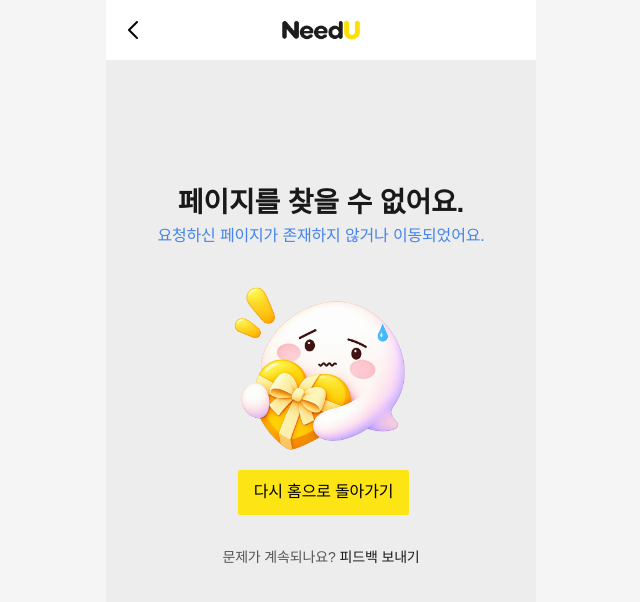
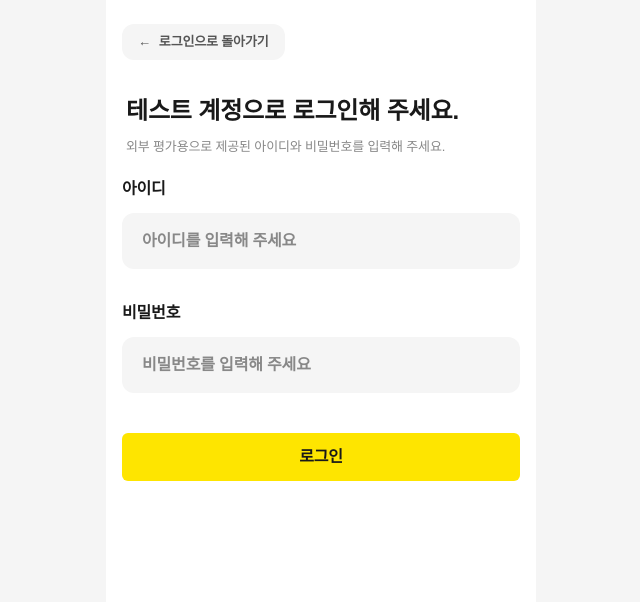
Before and after one commit to 100-hours-a-week/KTB4-4th-FE, a Next.js app: page /login/demo in a window 1280 px wide. Before the commit this address had no page. Shown: the top 602 px of the page, without its empty margins (319-959 px from the left). Built offline with nearby package versions, Linux system fonts and the light colour scheme.

Commit message:
feat: 테스트 계정 로그인 기능 연동 (#687)

```diff
--- /dev/null
+++ b/src/app/login/demo/page.tsx
@@ -0,0 +1,36 @@
+// 테스트 계정 아이디와 비밀번호를 입력하는 로그인 페이지
+import Link from "next/link";
+
+import DemoLoginForm from "@/components/auth/DemoLoginForm";
+import PageIntro from "@/components/common/PageIntro";
+
+import type { Metadata } from "next";
+
+export const metadata: Metadata = {
+  title: "테스트 계정 로그인",
+};
+
+export default function DemoLoginPage() {
+  return (
+    <main className="page-content flex min-h-full flex-1 flex-col overflow-y-auto bg-background pb-[max(16px,env(safe-area-inset-bottom))] text-foreground">
+      <header className="flex shrink-0 pt-6">
+        <Link
+          href="/login"
+          className="inline-flex h-9 w-fit items-center gap-2 rounded-md bg-background-subtle px-4 text-body-sm font-bold text-foreground-secondary transition-colors hover:bg-border focus-visible:outline-2 focus-visible:outline-offset-2 focus-visible:outline-primary"
+        >
+          <span aria-hidden="true">←</span>
+          로그인으로 돌아가기
+        </Link>
+      </header>
+
+      <div className="mt-5">
+        <PageIntro
+          title="테스트 계정으로 로그인해 주세요."
+          description="외부 평가용으로 제공된 아이디와 비밀번호를 입력해 주세요."
+        />
+      </div>
+
+      <DemoLoginForm />
+    </main>
+  );
+}
--- a/src/app/login/page.tsx
+++ b/src/app/login/page.tsx
@@ -1,5 +1,6 @@
-// 카카오 로그인을 시작하는 로그인 페이지
+// 카카오 로그인과 테스트 계정 로그인을 제공하는 로그인 페이지
 import Image from "next/image";
+import Link from "next/link";
 
 import KakaoLoginButton from "@/components/auth/KakaoLoginButton";
 
@@ -35,6 +36,13 @@ export default function LoginPage() {
       </div>
 
       <KakaoLoginButton />
+
+      <Link
+        href="/login/demo"
+        className="mt-3 self-center px-3 py-2 text-caption font-medium text-muted underline decoration-muted decoration-1 underline-offset-4 transition-colors hover:text-foreground-secondary focus-visible:rounded-sm focus-visible:outline-2 focus-visible:outline-offset-2 focus-visible:outline-foreground-secondary"
+      >
+        테스트 계정으로 로그인하기
+      </Link>
     </main>
   );
 }
--- /dev/null
+++ b/src/components/auth/DemoLoginForm.tsx
@@ -0,0 +1,141 @@
+// 테스트 계정 로그인 입력과 인증 후 이동 흐름을 관리하는 폼
+"use client";
+
+import { useEffect, useState, type FormEvent } from "react";
+
+import ActionButton from "@/components/common/ActionButton";
+import { ApiRequestError } from "@/lib/api/client";
+import { loginWithDemoAccount } from "@/lib/api/demoLogin";
+import { checkLoginValidity, clearLoginValidityCache } from "@/lib/api/loginValidity";
+
+const LOGIN_ID_MAX_LENGTH = 50;
+const PASSWORD_MAX_LENGTH = 72;
+
+function validateCredentials(loginId: string, password: string) {
+  if (!loginId || !password) {
+    return "아이디와 비밀번호를 모두 입력해 주세요.";
+  }
+
+  if (loginId.length > LOGIN_ID_MAX_LENGTH || password.length > PASSWORD_MAX_LENGTH) {
+    return "아이디 또는 비밀번호의 길이를 확인해 주세요.";
+  }
+
+  return null;
+}
+
+export default function DemoLoginForm() {
+  const [loginId, setLoginId] = useState("");
+  const [password, setPassword] = useState("");
+  const [errorMessage, setErrorMessage] = useState<string | null>(null);
+  const [isSubmitting, setIsSubmitting] = useState(false);
+  const [isUnavailable, setIsUnavailable] = useState(false);
+  const [retryAfterSeconds, setRetryAfterSeconds] = useState(0);
+
+  useEffect(() => {
+    if (retryAfterSeconds <= 0) return;
+
+    const timer = window.setInterval(() => {
+      setRetryAfterSeconds((seconds) => Math.max(0, seconds - 1));
+    }, 1_000);
+
+    return () => window.clearInterval(timer);
+  }, [retryAfterSeconds]);
+
+  const handleSubmit = async (event: FormEvent<HTMLFormElement>) => {
+    event.preventDefault();
+
+    const validationMessage = validateCredentials(loginId, password);
+
+    if (validationMessage) {
+      setErrorMessage(validationMessage);
+      return;
+    }
+
+    setErrorMessage(null);
+    setIsSubmitting(true);
+
+    try {
+      await loginWithDemoAccount({ loginId, password });
+      clearLoginValidityCache();
+      const session = await checkLoginValidity();
+      window.location.replace(session.user.onboardingCompleted ? "/" : "/onboarding");
+    } catch (error) {
+      if (error instanceof ApiRequestError) {
+        setErrorMessage(error.message);
+
+        if (error.status === 404) {
+          setIsUnavailable(true);
+        }
+
+        if (error.status === 429) {
+          setRetryAfterSeconds(error.retryAfterSeconds ?? 60);
+        }
+      } else {
+        setErrorMessage("네트워크 연결을 확인한 뒤 다시 시도해 주세요.");
+      }
+    } finally {
+      setIsSubmitting(false);
+    }
+  };
+
+  const isDisabled = isSubmitting || isUnavailable || retryAfterSeconds > 0;
+  const buttonLabel = retryAfterSeconds > 0 ? `${retryAfterSeconds}초 후 다시 시도` : "로그인";
+
+  return (
+    <form className="mt-5 flex flex-col" onSubmit={handleSubmit} noValidate>
+      <label className="text-body-lg font-bold" htmlFor="demo-login-id">
+        아이디
+        <input
+          id="demo-login-id"
+          name="loginId"
+          type="text"
+          autoComplete="username"
+          maxLength={LOGIN_ID_MAX_LENGTH}
+          value={loginId}
+          disabled={isUnavailable}
+          aria-invalid={Boolean(errorMessage)}
+          aria-describedby={errorMessage ? "demo-login-error" : undefined}
+          className="mt-3 h-14 w-full appearance-none rounded-md border-0 bg-background-subtle px-5 text-body-lg text-foreground outline-none placeholder:text-muted focus-visible:outline-2 focus-visible:outline-offset-[-2px] focus-visible:outline-primary disabled:cursor-not-allowed disabled:text-muted"
+          placeholder="아이디를 입력해 주세요"
+          onChange={(event) => setLoginId(event.target.value)}
+        />
+      </label>
+
+      <label className="mt-8 text-body-lg font-bold" htmlFor="demo-password">
+        비밀번호
+        <input
+          id="demo-password"
+          name="password"
+          type="password"
+          autoComplete="current-password"
+          maxLength={PASSWORD_MAX_LENGTH}
+          value={password}
+          disabled={isUnavailable}
+          aria-invalid={Boolean(errorMessage)}
+          aria-describedby={errorMessage ? "demo-login-error" : undefined}
+          className="mt-3 h-14 w-full appearance-none rounded-md border-0 bg-background-subtle px-5 font-system-ko text-body-lg text-foreground outline-none placeholder:text-muted focus-visible:outline-2 focus-visible:outline-offset-[-2px] focus-visible:outline-primary disabled:cursor-not-allowed disabled:text-muted"
+          placeholder="비밀번호를 입력해 주세요"
+          onChange={(event) => setPassword(event.target.value)}
+        />
+      </label>
+
+      <div className="mt-2 min-h-5" aria-live="polite">
+        {errorMessage && (
+          <p id="demo-login-error" className="text-body-sm text-danger" role="alert">
+            {errorMessage}
+          </p>
+        )}
+      </div>
+
+      <ActionButton
+        type="submit"
+        isLoading={isSubmitting}
+        loadingText="로그인 중..."
+        disabled={isDisabled}
+        className="mt-3 shrink-0"
+      >
+        <strong className="font-bold">{buttonLabel}</strong>
+      </ActionButton>
+    </form>
+  );
+}
--- a/src/lib/api/client.ts
+++ b/src/lib/api/client.ts
@@ -11,6 +11,10 @@ interface CsrfErrorResponse {
   data?: {
     csrfTokenRefreshRequired?: boolean;
   } | null;
+}
+
+interface ApiFetchOptions {
+  refreshAccessTokenOnUnauthorized?: boolean;
 }
 
 let refreshRequest: Promise<void> | null = null;
@@ -97,7 +101,11 @@ export function redirectToLogin() {
   }
 }
 
-export async function apiFetch(input: string | URL, init: RequestInit = {}) {
+export async function apiFetch(
+  input: string | URL,
+  init: RequestInit = {},
+  { refreshAccessTokenOnUnauthorized = true }: ApiFetchOptions = {},
+) {
   const requestVersion = refreshVersion;
   let requestInit = await createRequestInit(init);
   let response = await fetch(input, requestInit);
@@ -108,7 +116,11 @@ export async function apiFetch(input: string | URL, init: RequestInit = {}) {
     response = await fetch(input, requestInit);
   }
 
-  if (response.status !== 401 || input.toString().includes(API_ENDPOINTS.auth.refresh)) {
+  if (
+    response.status !== 401 ||
+    !refreshAccessTokenOnUnauthorized ||
+    input.toString().includes(API_ENDPOINTS.auth.refresh)
+  ) {
     return response;
   }
 
--- /dev/null
+++ b/src/lib/api/demoLogin.ts
@@ -0,0 +1,71 @@
+// 테스트 계정 로그인 API 요청과 오류 응답 처리
+"use client";
+
+import { apiFetch, ApiRequestError } from "@/lib/api/client";
+import { API_ENDPOINTS } from "@/lib/api/endpoints";
+
+interface DemoLoginCredentials {
+  loginId: string;
+  password: string;
+}
+
+interface DemoLoginErrorResponse {
+  message?: string;
+  data?: {
+    retryAfterSeconds?: number;
+  } | null;
+}
+
+const FALLBACK_ERROR_MESSAGES: Partial<Record<number, string>> = {
+  400: "요청 형식이 올바르지 않습니다.",
+  401: "아이디 또는 비밀번호가 올바르지 않습니다.",
+  403: "이용이 제한된 계정입니다.",
+  404: "테스트 계정 로그인을 사용할 수 없습니다.",
+  422: "입력한 내용을 확인해 주세요.",
+  429: "요청이 너무 많습니다. 잠시 후 다시 시도해 주세요.",
+  500: "요청을 처리하지 못했습니다.",
+};
+
+function getRetryAfterSeconds(response: Response, errorResponse: DemoLoginErrorResponse | null) {
+  const bodySeconds = errorResponse?.data?.retryAfterSeconds;
+
+  if (typeof bodySeconds === "number" && Number.isFinite(bodySeconds)) {
+    return Math.max(0, Math.ceil(bodySeconds));
+  }
+
+  const retryAfterHeader = response.headers.get("retry-after");
+  const headerSeconds = retryAfterHeader ? Number(retryAfterHeader) : Number.NaN;
+
+  return Number.isFinite(headerSeconds) ? Math.max(0, Math.ceil(headerSeconds)) : undefined;
+}
+
+export async function loginWithDemoAccount(credentials: DemoLoginCredentials) {
+  const response = await apiFetch(
+    API_ENDPOINTS.auth.demoLogin,
+    {
+      method: "POST",
+      headers: {
+        "Content-Type": "application/json",
+      },
+      body: JSON.stringify(credentials),
+      cache: "no-store",
+    },
+    { refreshAccessTokenOnUnauthorized: false },
+  );
+
+  if (response.ok) return;
+
+  const errorResponse = (await response.json().catch(() => null)) as DemoLoginErrorResponse | null;
+  const message =
+    response.status === 404
+      ? (FALLBACK_ERROR_MESSAGES[404] as string)
+      : errorResponse?.message ||
+        FALLBACK_ERROR_MESSAGES[response.status] ||
+        "로그인하지 못했습니다.";
+
+  throw new ApiRequestError(
+    message,
+    response.status,
+    getRetryAfterSeconds(response, errorResponse),
+  );
+}
--- a/src/lib/api/endpoints.ts
+++ b/src/lib/api/endpoints.ts
@@ -28,6 +28,7 @@ export const API_ENDPOINTS = {
   auth: {
     kakaoAuthorize: `${API_V1_PREFIX}/auth/kakao/authorize`,
     csrf: `${API_V1_PREFIX}/auth/csrf`,
+    demoLogin: `${API_V1_PREFIX}/auth/demo/login`,
     refresh: `${API_V1_PREFIX}/auth/refresh`,
     loginValidity: `${API_V1_PREFIX}/auth/session`,
     logout: `${API_V1_PREFIX}/auth/logout`,
```
